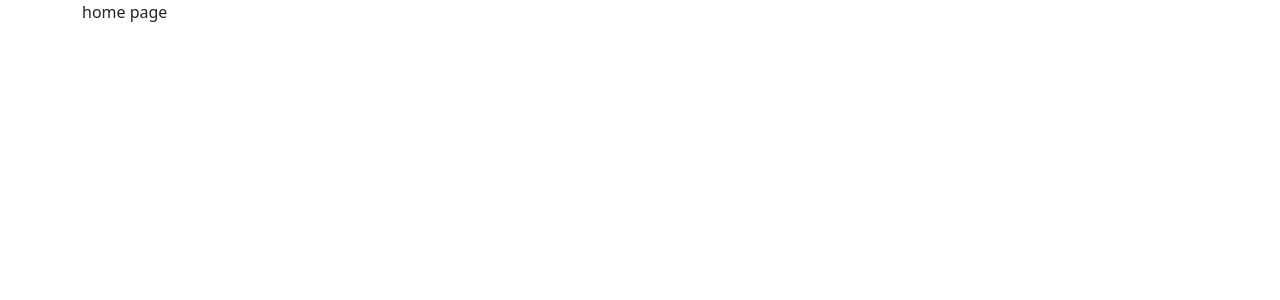
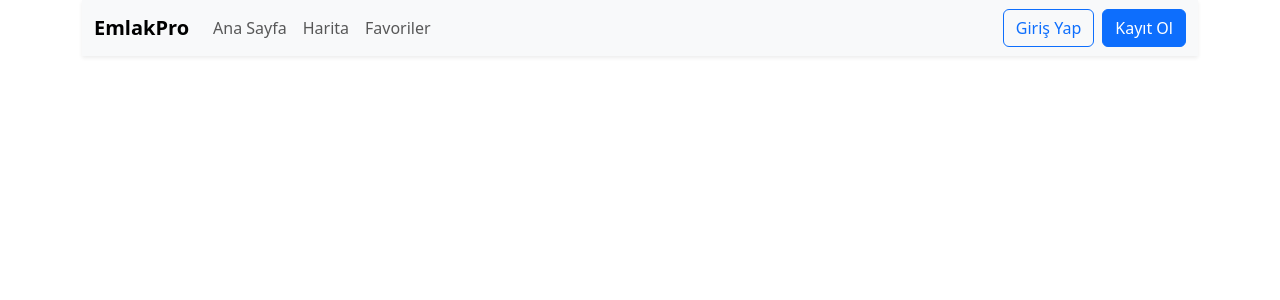
Before and after one commit to nvzt13/Real-Estate, a Next.js app in the folder frontend/: page / in a window 1280 px wide. Shown: the top 300 px of the page. Built offline with nearby package versions, Linux system fonts and the light colour scheme.

Commit message:
added header component

```diff
--- a/frontend/app/page.tsx
+++ b/frontend/app/page.tsx
@@ -1,8 +1,8 @@
-
+import Header from '/components/Header'
 export default function Home() {
   return (
     <div className="home container">
-      home page
+      <Header />
     </div>
   )
 }
--- /dev/null
+++ b/frontend/components/Header.tsx
@@ -0,0 +1,30 @@
+"use client"
+import React from 'react';
+import { Container, Navbar, Nav, Button } from 'react-bootstrap';
+import { ArrowLeft, ArrowCounterclockwise } from 'react-bootstrap-icons'; // For icons
+
+function Header() {
+  return (
+    <>
+      <Navbar bg="light" expand="lg" className="shadow-sm">
+        <Container>
+          <Navbar.Brand href="#home" className="fw-bold">EmlakPro</Navbar.Brand>
+          <Navbar.Toggle aria-controls="basic-navbar-nav" />
+          <Navbar.Collapse id="basic-navbar-nav">
+            <Nav className="me-auto">
+              <Nav.Link href="#home">Ana Sayfa</Nav.Link>
+              <Nav.Link href="#harita">Harita</Nav.Link>
+              <Nav.Link href="#favoriler">Favoriler</Nav.Link>
+            </Nav>
+            <Nav>
+              <Button variant="outline-primary" className="me-2">Giriş Yap</Button>
+              <Button variant="primary">Kayıt Ol</Button>
+            </Nav>
+          </Navbar.Collapse>
+        </Container>
+      </Navbar>
+    </>
+  );
+}
+
+export default Header;
--- a/frontend/package.json
+++ b/frontend/package.json
@@ -20,6 +20,7 @@
     "next": "15.3.3",
     "react": "^19.0.0",
     "react-bootstrap": "^2.10.10",
+    "react-bootstrap-icons": "^1.11.6",
     "react-chartjs-2": "^5.3.0",
     "react-dom": "^19.0.0",
     "react-slick": "^0.30.3",
```
Also changed, not shown: 1 other file (tests, documents, lock files or other folders).
